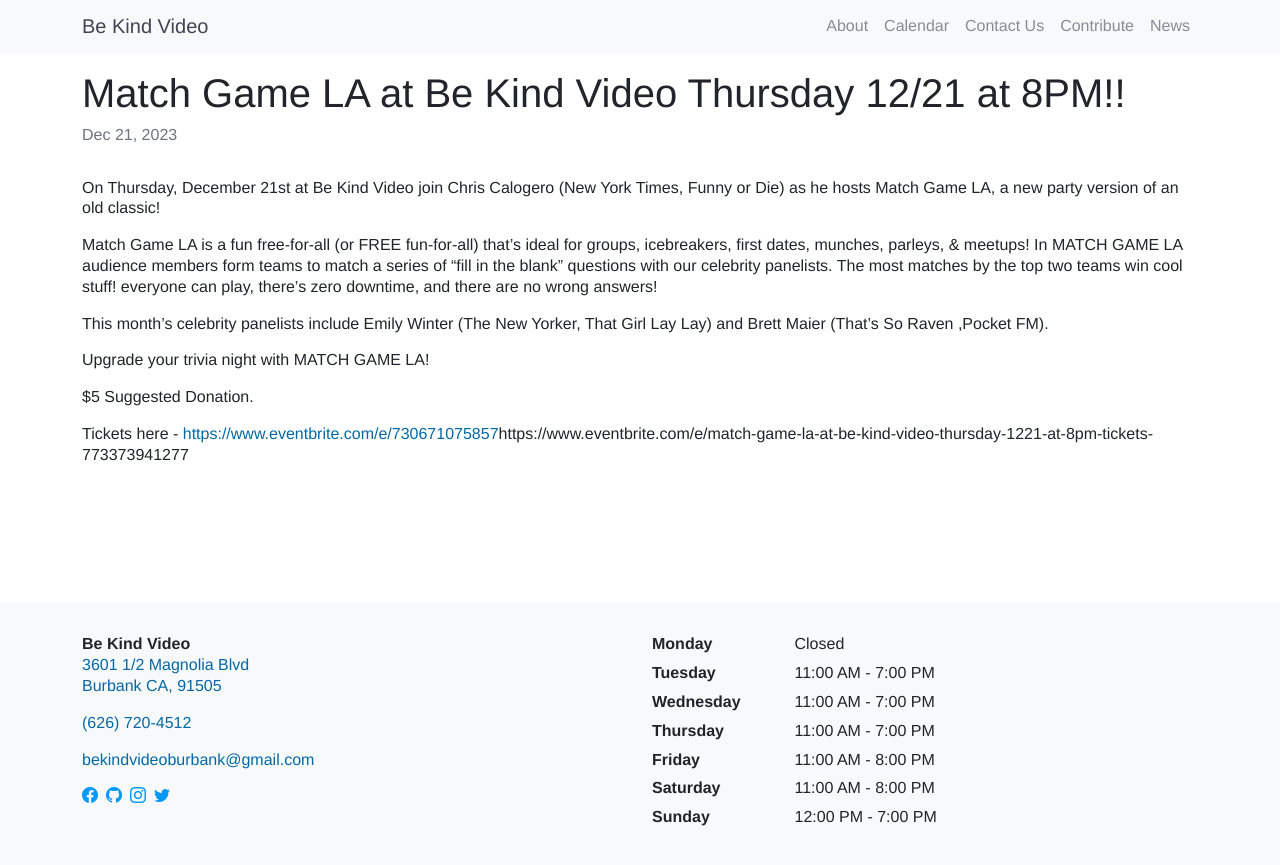
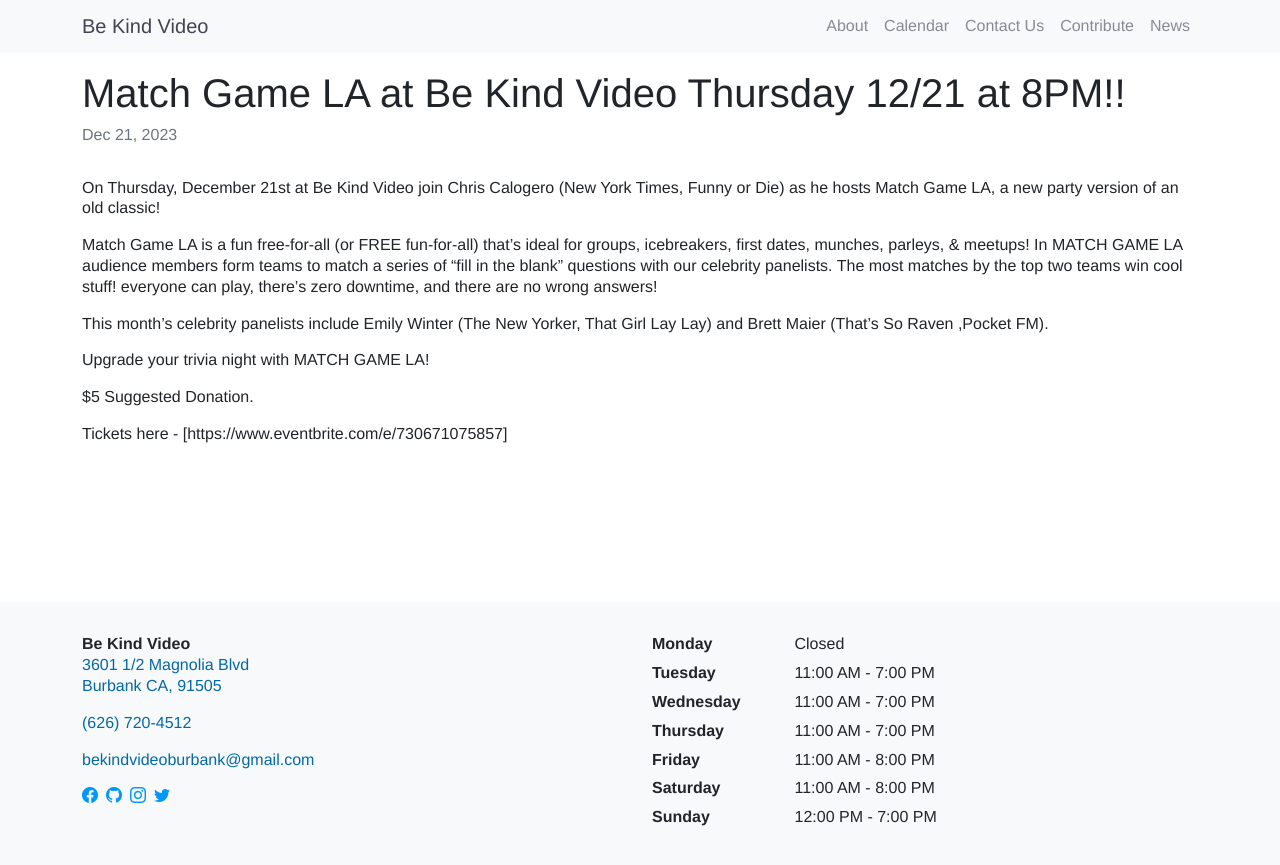
Before and after one commit to arenoir/be-kind-video, a Jekyll site: the page built from _posts/2023-12-21-Match-Game.md, in a window 1280 px wide. Shown: the top 865 px of the page. Built offline with Jekyll 4.4.1, drawn with Linux system fonts in a browser that asks for light colours; some of the changed lines change nothing that is shown.

Commit message:
Update 2023-12-21-Match-Game.md
Fixed link.

```diff
--- a/_posts/2023-12-21-Match-Game.md
+++ b/_posts/2023-12-21-Match-Game.md
@@ -14,4 +14,4 @@
 
 $5 Suggested Donation.
 
-Tickets here - [https://www.eventbrite.com/e/730671075857](https://www.eventbrite.com/e/match-game-la-at-be-kind-video-thursday-1221-at-8pm-tickets-773373941277?aff=oddtdtcreator)https://www.eventbrite.com/e/match-game-la-at-be-kind-video-thursday-1221-at-8pm-tickets-773373941277
+Tickets here - [https://www.eventbrite.com/e/730671075857]
```
